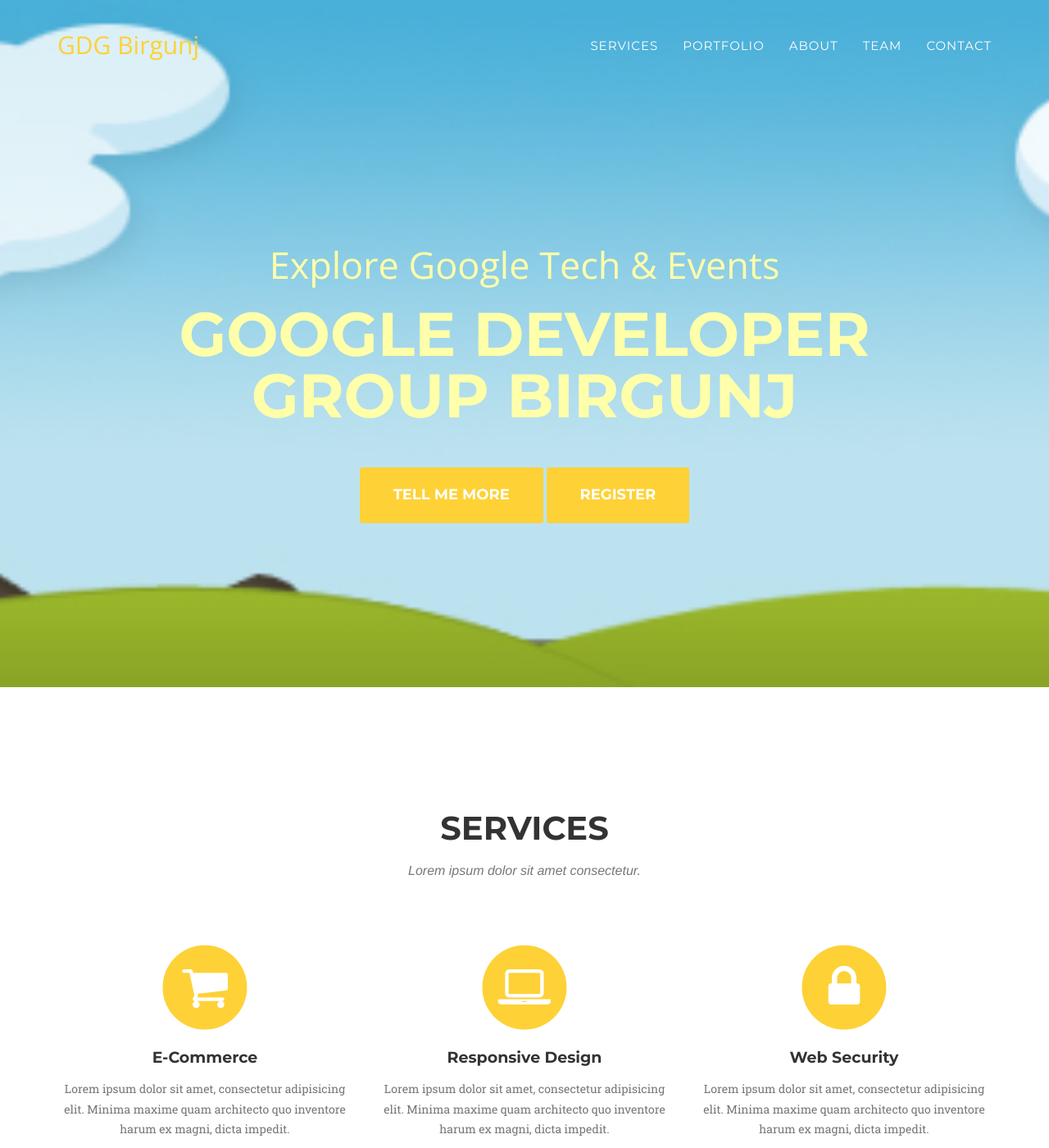
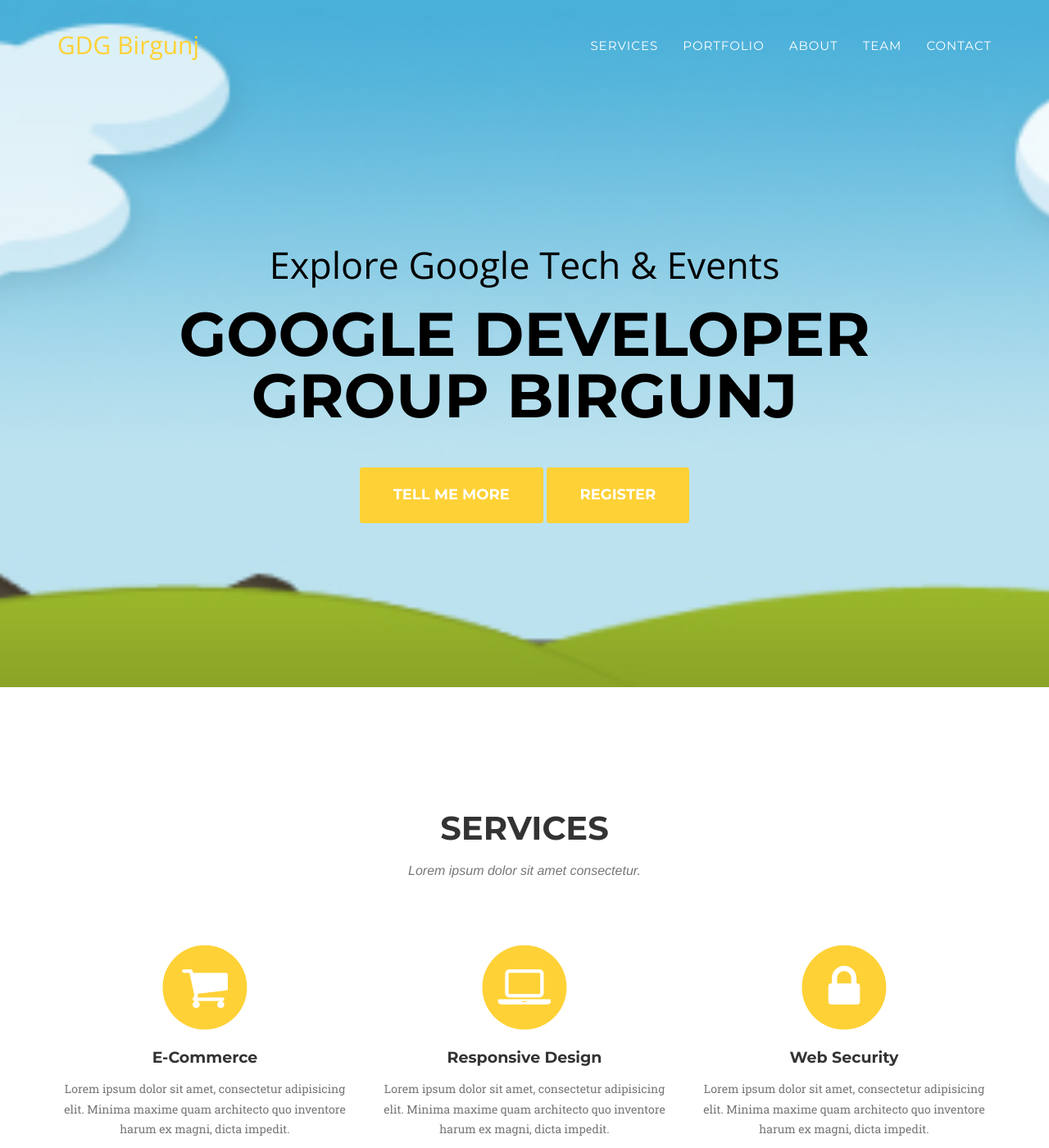
Before and after one commit to gdgbirgunj/gdgbirgunj.org, a Jekyll site: the page built from index.html, in a window 1280 px wide and 1400 px high. Shown: the whole window at 82% size. Built offline with Jekyll 4.4.1, drawn with Linux system fonts in a browser that asks for light colours; some web fonts are replaced.

Commit message:
change agency.css

```diff
--- a/_includes/css/agency.css
+++ b/_includes/css/agency.css
@@ -264,7 +264,7 @@
 
 header {
     text-align: center;
-    color: #ffa;
+    color: #000;
     background-attachment: scroll;
     background-image: url(../img/header-bg.jpg);
     background-position: center center;
```
